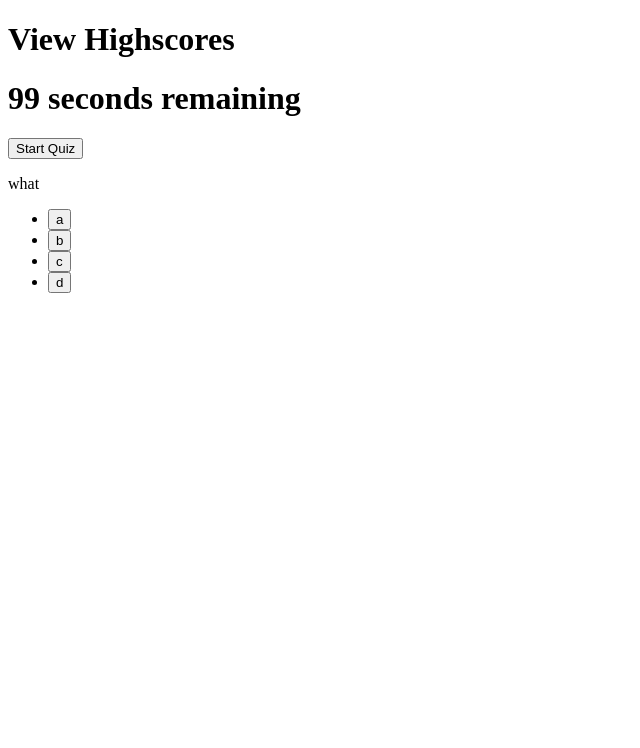
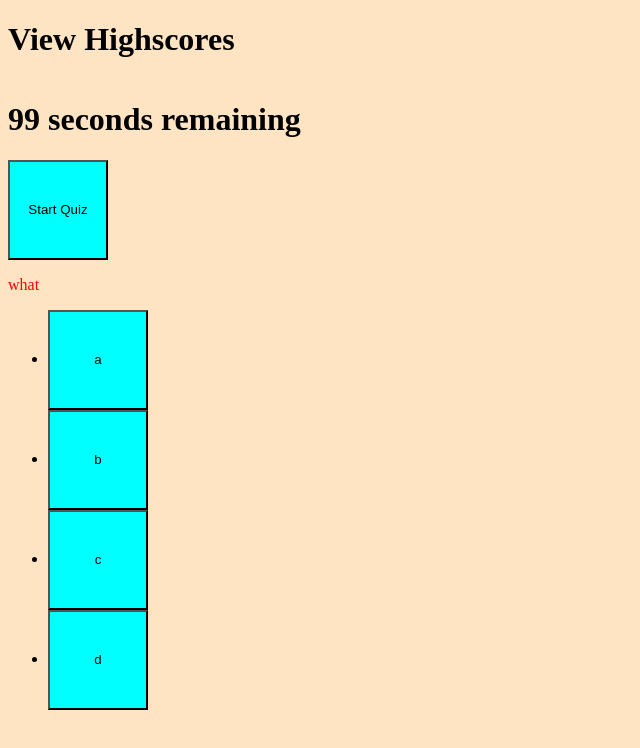
Before and after one commit to aepermanis/JavaQuiz, a plain HTML site: page index.html in a window 1280 px wide. Both pictures are taken after a click on the button "Start Quiz". Shown: the whole page, without its empty margins (0-640 px from the left). Drawn offline with Linux system fonts and the light colour scheme; files that its build step writes are made by us from their sources.

Commit message:
added some style to buttons and background

```diff
--- a/assets/script.js
+++ b/assets/script.js
@@ -37,7 +37,8 @@ startButton.addEventListener("click", function(){
 
     var time = 100;
     list.innerHTML = ""
-    paragraph.textContent
+    paragraph.textContent = ""
+
     paragraph.textContent = question1.question;
 
     for(let i = 0; i < question1.answer.length; i++) {
@@ -48,6 +49,9 @@ startButton.addEventListener("click", function(){
 
 
     };
+
+
+
 
     var timeInterval = setInterval(function () {
         // As long as the `timeLeft` is greater than 1
--- a/assets/style.css
+++ b/assets/style.css
@@ -0,0 +1,26 @@
+
+body{
+    background-color: bisque;
+}
+
+button {
+    background-color: aqua;
+    color: black;
+    width: 100px;
+    height: 100px;
+    justify-content: center;
+    align-items: center;
+}
+
+p{
+    color: red;
+    text-emphasis: bold;
+
+}
+
+#time {
+    display: inline-flex;
+    align-items: end;
+    justify-content: end;
+
+}
--- a/index.html
+++ b/index.html
@@ -5,7 +5,7 @@
   <meta charset="UTF-8">
   <meta name="viewport" content="width=device-width, initial-scale=1.0">
   <title>Script Tags and Console Log</title>
-  <link rel="stylesheet" type="text/css" href="./assets/css/style.css">
+  <link rel="stylesheet" type="text/css" href="/assets/style.css">
 </head>
 
 <body>
```
